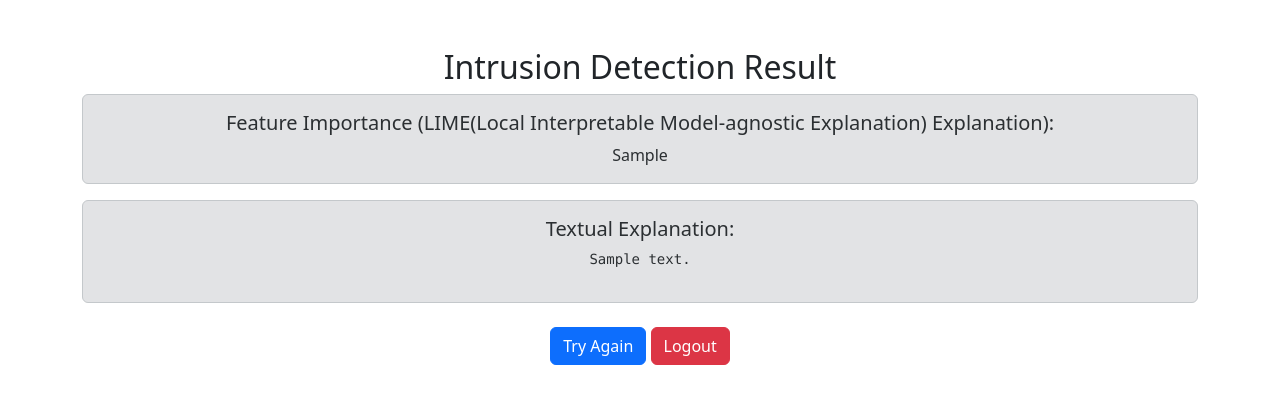
After one commit to JayaVardhan2039/Intrusion-Detection-System, a Flask app: template templates/resultx.html in a window 1280 px wide. The commit adds this page. Shown: the top 404 px of the page. Run offline with Flask 3, Linux system fonts and the light colour scheme; the template is opened without the code that fills it: most values are stand-ins (such as "Sample title", 1, 10 or a date in 2020); parts of the project's set-up code (start-up, migrations or seed data) failed here and were passed over.

Commit message:
Lime Interpretation

```diff
--- a/app.py
+++ b/app.py
@@ -6,6 +6,8 @@ matplotlib.use('Agg')  # Non-GUI backend
 import matplotlib.pyplot as plt
 import joblib
 import pandas as pd
+import lime
+import lime.lime_tabular
 import os
 from PIL import Image
 
@@ -89,6 +91,75 @@ def predict():
         if not all(feature in df.columns for feature in expected_features):
             return "CSV file is missing some required features"
 
+
+        # Collect and process input data
+        feature_values = []
+        for feature in expected_features:
+            value = df[feature].values[0]
+            if feature in label_encoders:
+                try:
+                    value = label_encoders[feature].transform([value])[0]
+                except ValueError:
+                    return f"Error: Unknown value '{value}' for '{feature}'"
+            feature_values.append(float(value))
+
+        features = np.array(feature_values).reshape(1, -1)
+
+        # Convert features to a DataFrame with column names before scaling
+        features_df = pd.DataFrame(features, columns=expected_features)
+        features_scaled = scaler.transform(features_df)
+        features_pca = pca.transform(features_scaled)
+
+        # Make prediction
+        prediction = model.predict(features_pca)[0]
+        prediction_proba = model.predict_proba(features_pca).max() * 100
+
+        try:
+            # Define the prediction function for LIME
+            def predict_fn(x):
+                x_scaled = scaler.transform(x)
+                x_pca = pca.transform(x_scaled)
+                return model.predict_proba(x_pca)
+
+            # Initialize LIME explainer (use encoded feature_values as training data)
+            explainer = lime.lime_tabular.LimeTabularExplainer(
+                training_data=features_df.values,  # Use DataFrame values with feature names
+                feature_names=expected_features,
+                class_names=label_encoders['labels'].classes_,
+                mode='classification',
+                discretize_continuous=False
+            )
+
+            # Generate explanation for the instance
+            exp = explainer.explain_instance(
+                features[0],
+                predict_fn,
+                num_features=10,
+                top_labels=1
+            )
+            exp_html = exp.as_html()
+
+            # Extract textual explanation
+            lime_explanation_text = exp.as_list(label=exp.available_labels()[0])
+
+            # Generate an informative explanation
+            lime_explanation_informative = []
+            for feature, weight in lime_explanation_text:
+                impact = "positively" if weight > 0 else "negatively"
+                lime_explanation_informative.append(
+                    f"The feature '{feature}' {impact} influenced the prediction with a weight of {abs(weight):.4f}."
+                )
+
+            lime_explanation_text = "\n".join(lime_explanation_informative)
+
+        except Exception as e:
+            exp_html = f"Could not generate explanation: {str(e)}"
+            lime_explanation_text = f"Could not generate explanation: {str(e)}"
+
+
+
+
+
         # Collect and process input data
         feature_values = []
         for feature in expected_features:
@@ -111,50 +182,50 @@ def predict():
 
         # Precaution messages
         precaution = {
-            11: "No intrusion detected. Continue monitoring network activity for potential threats.",
+    11: "No intrusion detected. Continue monitoring network activity for potential threats.",
 
-            1: "Buffer overflow detected. Implement stack canaries, address space layout randomization (ASLR), and non-executable memory protection. Regularly update and patch vulnerable software.",
+    1: "Buffer Overflow Attack (User-to-Root - U2R): Buffer overflow detected. Implement stack canaries, address space layout randomization (ASLR), and non-executable memory protection. Regularly update and patch vulnerable software. \n\nExplanation: A buffer overflow attack occurs when an attacker sends more data to a program than it can handle, causing it to overwrite adjacent memory. This can lead to arbitrary code execution, crashes, or privilege escalation.",
 
-            2: "Unauthorized FTP write access detected. Restrict file upload permissions, enforce strong authentication (SFTP/FTPS), and monitor FTP logs for unusual activity.",
+    2: "Unauthorized FTP Write Attack (Remote-to-Local - R2L): Unauthorized FTP write access detected. Restrict file upload permissions, enforce strong authentication (SFTP/FTPS), and monitor FTP logs for unusual activity. \n\nExplanation: This attack involves exploiting misconfigured FTP servers to upload malicious files, which can be used to compromise the system or distribute malware.",
 
-            3: "Brute-force password attack detected. Implement account lockout policies, use CAPTCHA for login attempts, enable multi-factor authentication (MFA), and monitor failed login attempts.",
+    3: "Brute-Force Password Attack (Remote-to-Local - R2L): Brute-force password attack detected. Implement account lockout policies, use CAPTCHA for login attempts, enable multi-factor authentication (MFA), and monitor failed login attempts. \n\nExplanation: Attackers systematically try multiple password combinations to gain unauthorized access to accounts or systems.",
 
-            4: "IMAP attack detected. Enforce strong passwords and MFA, disable plain-text authentication, and use encrypted IMAP connections (IMAPS) to protect email access.",
+    4: "IMAP Exploitation Attack (Remote-to-Local - R2L): IMAP attack detected. Enforce strong passwords and MFA, disable plain-text authentication, and use encrypted IMAP connections (IMAPS) to protect email access. \n\nExplanation: Attackers exploit vulnerabilities in IMAP services to gain unauthorized access to email accounts, often through weak authentication mechanisms.",
 
-            5: "Network reconnaissance (IP sweep) detected. Deploy Intrusion Detection and Prevention Systems (IDPS), monitor for unusual network scanning behavior, and use firewall rules to block repeated scan attempts.",
+    5: "IP Sweep (Probing/Scanning): Network reconnaissance (IP sweep) detected. Deploy Intrusion Detection and Prevention Systems (IDPS), monitor for unusual network scanning behavior, and use firewall rules to block repeated scan attempts. \n\nExplanation: IP sweeps are used to identify active hosts on a network, often as a precursor to more targeted attacks.",
 
-            6: "Land attack detected. Configure firewalls to block packets where the source and destination addresses are the same, and update the network stack to prevent exploitation.",
+    6: "Land Attack (Denial of Service - DoS): Land attack detected. Configure firewalls to block packets where the source and destination addresses are the same, and update the network stack to prevent exploitation. \n\nExplanation: A land attack sends spoofed TCP SYN packets with identical source and destination IPs, causing the target system to crash or freeze.",
 
-            7: "Loadable kernel module attack detected. Disable unnecessary kernel module loading, use Secure Boot, enforce strict kernel module signing, and regularly audit running modules.",
+    7: "Loadable Kernel Module (LKM) Attack (User-to-Root - U2R): Loadable kernel module attack detected. Disable unnecessary kernel module loading, use Secure Boot, enforce strict kernel module signing, and regularly audit running modules. \n\nExplanation: Attackers load malicious kernel modules to gain root-level access or hide their presence on the system.",
 
-            8: "Multi-hop attack detected. Restrict proxy chaining, limit external connections from internal systems, and enforce network segmentation to prevent unauthorized access.",
+    8: "Multi-Hop Attack (Remote-to-Local - R2L): Multi-hop attack detected. Restrict proxy chaining, limit external connections from internal systems, and enforce network segmentation to prevent unauthorized access. \n\nExplanation: Attackers use multiple compromised systems to hide their origin and gain access to sensitive systems.",
 
-            9: "SYN flood (DoS) attack detected. Enable SYN cookies, deploy rate limiting, use load balancers, and configure firewalls to block excessive half-open connections.",
+    9: "SYN Flood (Denial of Service - DoS): SYN flood (DoS) attack detected. Enable SYN cookies, deploy rate limiting, use load balancers, and configure firewalls to block excessive half-open connections. \n\nExplanation: A SYN flood overwhelms a target system with half-open TCP connections, exhausting resources and causing denial of service.",
 
-            10: "Port scanning detected. Implement IP-based rate limiting, use network behavior analysis tools, and restrict unnecessary open ports with firewall rules.",
+    10: "Port Scanning Attack (Probing/Scanning): Port scanning detected. Implement IP-based rate limiting, use network behavior analysis tools, and restrict unnecessary open ports with firewall rules. \n\nExplanation: Port scanning is used to identify open ports and services on a target system, often as a precursor to exploitation.",
 
-            12: "Perl script exploit detected. Restrict execution of server-side scripts, apply input validation and sanitization, and disable outdated CGI scripting when not needed.",
+    12: "Perl Script Exploit Attack (User-to-Root - U2R): Perl script exploit detected. Restrict execution of server-side scripts, apply input validation and sanitization, and disable outdated CGI scripting when not needed. \n\nExplanation: Attackers exploit vulnerabilities in Perl scripts to execute arbitrary code or gain unauthorized access to the system.",
 
-            13: "Phf vulnerability attack detected. Disable vulnerable CGI scripts, patch web servers, and enforce strict access control for web applications.",
+    13: "Phf Vulnerability Attack (Remote-to-Local - R2L): Phf vulnerability attack detected. Disable vulnerable CGI scripts, patch web servers, and enforce strict access control for web applications. \n\nExplanation: The phf vulnerability allows attackers to exploit a CGI script to execute commands or access sensitive files on the server.",
 
-            14: "Ping of Death attack detected. Configure firewalls to filter oversized ICMP packets, update the network stack to prevent vulnerability exploitation, and monitor ICMP traffic patterns.",
+    14: "Ping of Death Attack (Denial of Service - DoS): Ping of Death attack detected. Configure firewalls to filter oversized ICMP packets, update the network stack to prevent vulnerability exploitation, and monitor ICMP traffic patterns. \n\nExplanation: This attack sends oversized ICMP packets to crash or freeze the target system by exploiting vulnerabilities in the network stack.",
 
-            15: "Port sweep detected. Deploy honeypots to detect scanning attempts, implement firewall rules to block scanning IPs, and conduct network traffic analysis for early detection.",
+    15: "Port Sweep Attack (Probing/Scanning): Port sweep detected. Deploy honeypots to detect scanning attempts, implement firewall rules to block scanning IPs, and conduct network traffic analysis for early detection. \n\nExplanation: A port sweep scans multiple ports on a single host to identify open services and potential vulnerabilities.",
 
-            16: "Rootkit activity detected. Use file integrity monitoring tools, deploy endpoint detection and response (EDR) solutions, and periodically scan systems for rootkit infections.",
+    16: "Rootkit Attack (User-to-Root - U2R): Rootkit activity detected. Use file integrity monitoring tools, deploy endpoint detection and response (EDR) solutions, and periodically scan systems for rootkit infections. \n\nExplanation: Rootkits are malicious tools that provide attackers with persistent, stealthy access to a compromised system.",
 
-            17: "Satan vulnerability scan detected. Regularly patch vulnerabilities, disable unnecessary services, and conduct internal penetration testing to assess security weaknesses.",
+    17: "Satan Vulnerability Scan (Probing/Scanning): Satan vulnerability scan detected. Regularly patch vulnerabilities, disable unnecessary services, and conduct internal penetration testing to assess security weaknesses. \n\nExplanation: Satan is a network scanning tool used to identify vulnerabilities in systems and services.",
 
-            18: "Smurf attack detected. Disable ICMP broadcast responses, configure anti-spoofing rules in firewalls, and implement network ingress/egress filtering.",
+    18: "Smurf Attack (Denial of Service - DoS): Smurf attack detected. Disable ICMP broadcast responses, configure anti-spoofing rules in firewalls, and implement network ingress/egress filtering. \n\nExplanation: A smurf attack floods the target with ICMP echo requests using IP spoofing, overwhelming the network with traffic.",
 
-            19: "Spyware detected. Deploy endpoint security solutions, restrict software installation rights for users, and educate employees on phishing threats and suspicious downloads.",
+    19: "Spyware Attack (Data Theft/Espionage): Spyware detected. Deploy endpoint security solutions, restrict software installation rights for users, and educate employees on phishing threats and suspicious downloads. \n\nExplanation: Spyware is malicious software that secretly monitors user activity and collects sensitive data.",
 
-            20: "Teardrop attack detected. Patch operating systems and networking devices to prevent fragmented packet vulnerabilities, and configure firewalls to block malformed packet sequences.",
+    20: "Teardrop Attack (Denial of Service - DoS): Teardrop attack detected. Patch operating systems and networking devices to prevent fragmented packet vulnerabilities, and configure firewalls to block malformed packet sequences. \n\nExplanation: A teardrop attack sends malformed fragmented packets to crash the target system by exploiting vulnerabilities in packet reassembly.",
 
-            21: "Unauthorized warez client activity detected. Monitor file transfer logs, restrict anonymous FTP access, and enforce network usage policies to prevent illegal file sharing.",
+    21: "Warez Client Activity (Remote-to-Local - R2L): Unauthorized warez client activity detected. Monitor file transfer logs, restrict anonymous FTP access, and enforce network usage policies to prevent illegal file sharing. \n\nExplanation: Warez clients are used to download or distribute pirated software, often leading to legal and security risks.",
 
-            22: "Warezmaster intrusion detected. Strengthen authentication mechanisms for FTP services, implement strict access control policies, and regularly audit file-sharing services for unauthorized activities."
-        }
+    22: "Warezmaster Intrusion (Remote-to-Local - R2L): Warezmaster intrusion detected. Strengthen authentication mechanisms for FTP services, implement strict access control policies, and regularly audit file-sharing services for unauthorized activities. \n\nExplanation: Warezmaster attacks involve unauthorized access to FTP servers to distribute pirated software or malware."
+}
         attack_label = prediction
         print("Decoded top Attack Label:", attack_label)
         precaution_message = precaution.get(attack_label, "No specific precaution available.")
@@ -311,7 +382,9 @@ def predict():
                               waterfall_explanation=waterfall_text,
                               bar_explanation=bar_text,
                               pca_interpretation=pc_text,
-                              global_explanation=global_explanation)
+                              global_explanation=global_explanation,
+                              lime_html=exp_html,
+                               lime_text=lime_explanation_text)
 
     except Exception as e:
         return f"Error: {str(e)}"
--- /dev/null
+++ b/templates/resultx.html
@@ -0,0 +1,27 @@
+<!DOCTYPE html>
+<html lang="en">
+<head>
+    <meta charset="UTF-8">
+    <meta name="viewport" content="width=device-width, initial-scale=1.0">
+    <title>Prediction Result</title>
+    <link rel="stylesheet" href="https://cdn.jsdelivr.net/npm/bootstrap@5.3.0/dist/css/bootstrap.min.css">
+</head>
+<body class="container mt-5 text-center">
+    <h2>Intrusion Detection Result</h2>
+
+    <div class="alert alert-secondary">
+        <h5>Feature Importance (LIME(Local Interpretable Model-agnostic Explanation) Explanation):</h5>
+        {{ lime_html|safe }}
+    </div>
+
+    <div class="alert alert-secondary mt-3">
+        <h5>Textual Explanation:</h5>
+        <pre>{{ lime_text }}</pre>
+    </div>
+
+    <div class="mt-4">
+        <a href="/predict" class="btn btn-primary">Try Again</a>
+        <a href="/logout" class="btn btn-danger">Logout</a>
+    </div>
+</body>
+</html>
```
Also changed, not shown: appx.py (added, +170 -0 lines), templates/result.html (+9 -3 lines), static/shap_plot.png, static/shap_plot1.png, static/shap_plot2.png.
